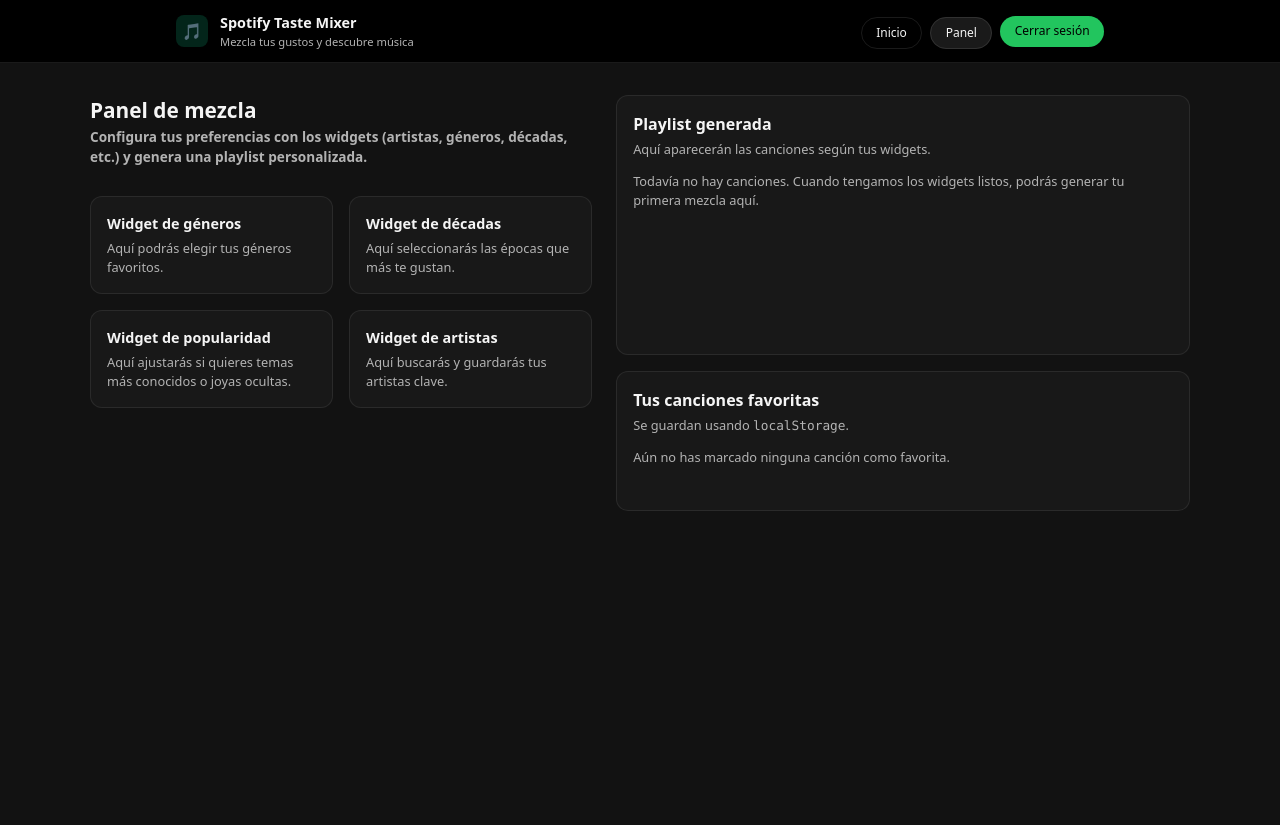
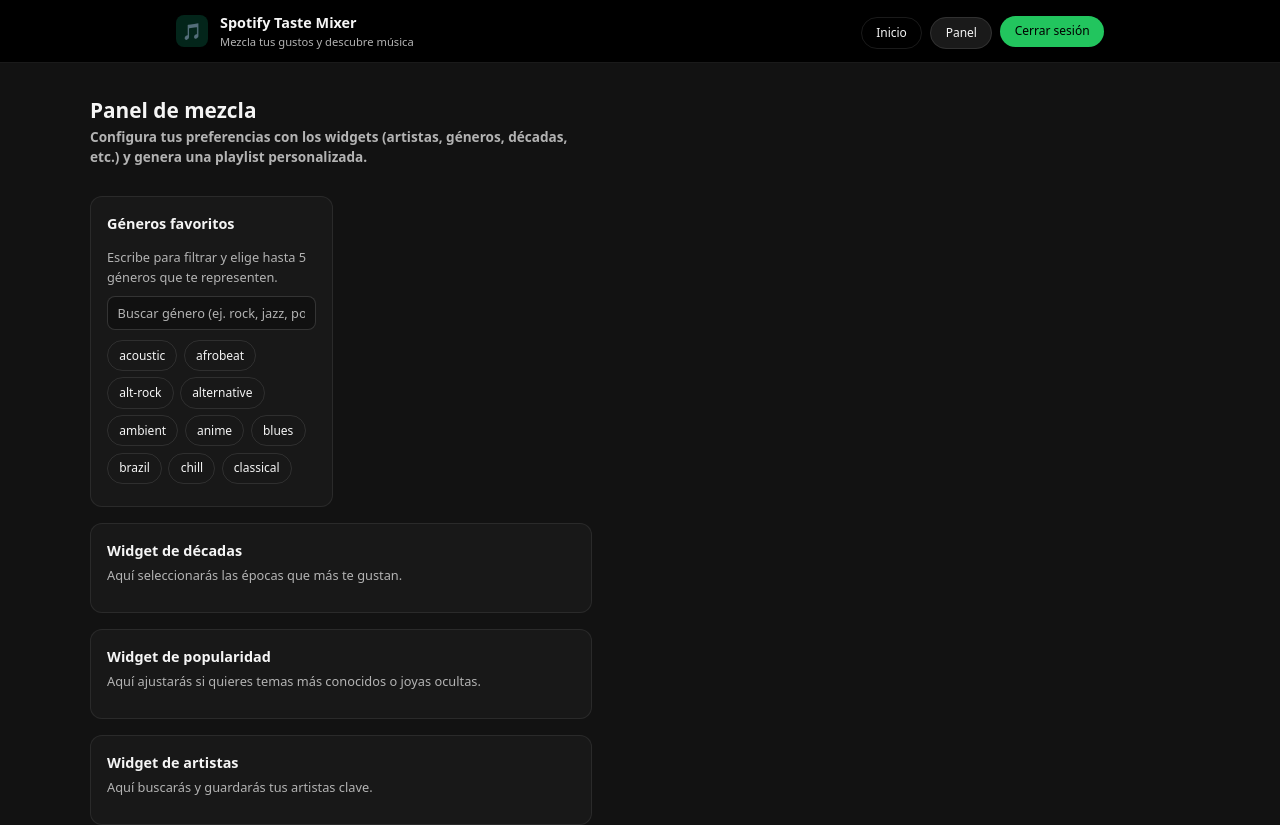
Before and after one commit to jaacobgomez/Final_web, a Next.js app: page /dashboard in a window 1280 px wide. Shown: the top 825 px of the page. Before the commit the page ends 800 px from the top, so only its background shows below. Built offline with nearby package versions, Linux system fonts and the light colour scheme; sample sign-in values are in the browser's storage.

Commit message:
Widget de generos + cambio de .env.local y Readme de ruta

```diff
--- a/src/app/dashboard/page.js
+++ b/src/app/dashboard/page.js
@@ -3,6 +3,8 @@
 import { useEffect, useState } from 'react';
 import { useRouter } from "next/navigation";
 import { isAuthenticated } from "@/lib/auth";
+import GenreWidget from "@/components/Widgets/GenreWidget";
+
 
 export default function DashboardPage() {
   const [image, setImage] = useState(null);
@@ -56,12 +58,15 @@ export default function DashboardPage() {
            </header>
 
             <div className="grid-widgets">
-              {/* De momento solo posicion */}
-              <div className="card widget-placeholder">
-              <h3 className="widget-titulo">Widget de géneros</h3>
-              <p className="widget-texto">
-                Aquí podrás elegir tus géneros favoritos.
-              </p>
+              <GenreWidget
+                  generosSeleccionados={preferencias.generos}
+                  onCambiarGeneros={(nuevosGeneros) =>
+                    setPreferencias((previas) => ({
+                      ...previas,
+                      generos: nuevosGeneros,
+                    }))
+                  }
+                />
             </div>
 
              <div className="card widget-placeholder">
@@ -125,7 +130,6 @@ export default function DashboardPage() {
             )}
           </div>
         </div>
-      </div>
     </section>
   );
 }
--- a/src/app/globals.css
+++ b/src/app/globals.css
@@ -332,3 +332,68 @@ body {
   font-size: 0.8rem;
   color: var(--foreground-muted);
 }
+
+/* ==== Widget de géneros ==== */
+
+.widget-generos {
+  display: flex;
+  flex-direction: column;
+  gap: 0.6rem;
+}
+
+.widget-input {
+  width: 100%;
+  padding: 0.4rem 0.6rem;
+  border-radius: 0.5rem;
+  border: 1px solid rgba(255, 255, 255, 0.15);
+  background-color: #111111;
+  color: var(--foreground);
+  font-size: 0.8rem;
+}
+
+.widget-input::placeholder {
+  color: var(--foreground-muted);
+}
+
+/* Contenedor de los "chips" de géneros */
+.lista-generos {
+  display: flex;
+  flex-wrap: wrap;
+  gap: 0.4rem;
+  max-height: 150px;
+  overflow-y: auto;
+  padding-right: 0.2rem;
+}
+
+/* Estilo base de cada género */
+.boton-genero {
+  padding: 0.35rem 0.7rem;
+  font-size: 0.75rem;
+  border-radius: 999px;
+  border: 1px solid rgba(255, 255, 255, 0.1);
+  background-color: transparent;
+  color: inherit;
+  cursor: pointer;
+  transition: background-color 0.15s ease, border-color 0.15s ease,
+    transform 0.1s ease;
+}
+
+.boton-genero:hover {
+  background-color: rgba(255, 255, 255, 0.08);
+  border-color: rgba(255, 255, 255, 0.5);
+}
+
+/* Cuando el género está seleccionado */
+.boton-genero-activo {
+  background-color: #22c55e;
+  border-color: #22c55e;
+  color: #000000;
+  transform: translateY(-1px);
+}
+
+/* Texto inferior de seleccionados */
+.texto-seleccionados {
+  font-size: 0.75rem;
+  color: var(--foreground-muted);
+  margin: 0;
+}
--- a/src/app/layout.js
+++ b/src/app/layout.js
@@ -1,6 +1,6 @@
 import { Geist, Geist_Mono } from "next/font/google";
 import "./globals.css";
-import Cabecera from "@/components/Cabecera";
+import Header from "@/components/Header";
 
 const geistSans = Geist({
   variable: "--font-geist-sans",
@@ -24,7 +24,7 @@ export default function RootLayout({ children }) {
         className={`${geistSans.variable} ${geistMono.variable} antialiased`}
       >
         <div className="geist-background" >
-          <Cabecera />
+          <Header />
           <main>{children}</main>
         </div>
       </body>
--- a/src/components/Cabecera.jsx
+++ b/src/components/Header.jsx
@@ -11,13 +11,14 @@ export default function Cabecera() {
   const [autenticado, setAutenticado] = useState(false);
 
   // Verificar estado de autenticación al cargar y cuando la ruta cambie
-  useEffect(() => {
+    useEffect(() => {
     try {
       setAutenticado(isAuthenticated());
     } catch (error) {
       setAutenticado(false);
     }
-  }, [rutaActual]);
+  }, [rutaActual, isAuthenticated]);
+
 
   // IMPORTANTE: el nombre de la función coincide con el onClick
   const manejarLogout = () => {
--- /dev/null
+++ b/src/components/Widgets/GenreWidget.jsx
@@ -0,0 +1,116 @@
+"use client";
+
+import { useState } from "react";
+
+const TODOS_LOS_GENEROS = [
+  "acoustic",
+  "afrobeat",
+  "alt-rock",
+  "alternative",
+  "ambient",
+  "anime",
+  "blues",
+  "brazil",
+  "chill",
+  "classical",
+  "dance",
+  "disco",
+  "edm",
+  "electronic",
+  "folk",
+  "funk",
+  "hip-hop",
+  "house",
+  "indie",
+  "indie-pop",
+  "jazz",
+  "k-pop",
+  "latin",
+  "metal",
+  "pop",
+  "punk",
+  "r-n-b",
+  "reggae",
+  "reggaeton",
+  "rock",
+  "soul",
+  "techno",
+  "trance",
+  "world-music",
+];
+
+export default function GenreWidget({
+  generosSeleccionados,
+  onCambiarGeneros,
+})
+
+{
+    const [busqueda, setBusqueda] = useState("");
+
+  // Filtramos la lista según el texto que escribe el usuario
+  const generosFiltrados = TODOS_LOS_GENEROS.filter((genero) =>
+    genero.toLowerCase().includes(busqueda.toLowerCase())
+  );
+
+  const limiteSeleccion = 5;
+
+  const manejarClickGenero = (genero) => {
+    // Si ya está seleccionado, lo quitamos
+    if (generosSeleccionados.includes(genero)) {
+      const nuevaLista = generosSeleccionados.filter((g) => g !== genero);
+      onCambiarGeneros(nuevaLista);
+      return;
+    }
+
+    // Si NO está seleccionado y ya hemos llegado al límite, no dejamos añadir más
+    if (generosSeleccionados.length >= limiteSeleccion) {
+      alert(`Solo puedes seleccionar hasta ${limiteSeleccion} géneros.`);
+      return;
+    }
+
+    const nuevaLista = [...generosSeleccionados, genero];
+    onCambiarGeneros(nuevaLista);
+  };
+
+return (
+    <div className="card widget-generos">
+        <h3 className="widget-titulo">Géneros favoritos</h3>
+        <p className="widget-texto">
+            Escribe para filtrar y elige hasta {limiteSeleccion} géneros que te
+            representen.
+        </p>
+
+        <input
+            type="text"
+            placeholder="Buscar género (ej. rock, jazz, pop)..."
+            className="widget-input"
+            value={busqueda}
+            onChange={(e) => setBusqueda(e.target.value)}
+        />
+
+        <div className="lista-generos">
+            {generosFiltrados.map((genero) => {
+            const estaSeleccionado = generosSeleccionados.includes(genero);
+            return (
+                <button
+                key={genero}
+                type="button"
+                className={`boton-genero ${
+                    estaSeleccionado ? "boton-genero-activo" : ""
+                }`}
+                onClick={() => manejarClickGenero(genero)}
+                >
+                {genero}
+                </button>
+            );
+            })}
+        </div>
+
+        {generosSeleccionados.length > 0 && (
+            <p className="texto-seleccionados">
+            Seleccionados: {generosSeleccionados.join(", ")}
+            </p>
+        )}
+    </div>
+  );
+}
```
Also changed, not shown: src/README.md (added), 1 other file (tests, documents, lock files or other folders).
